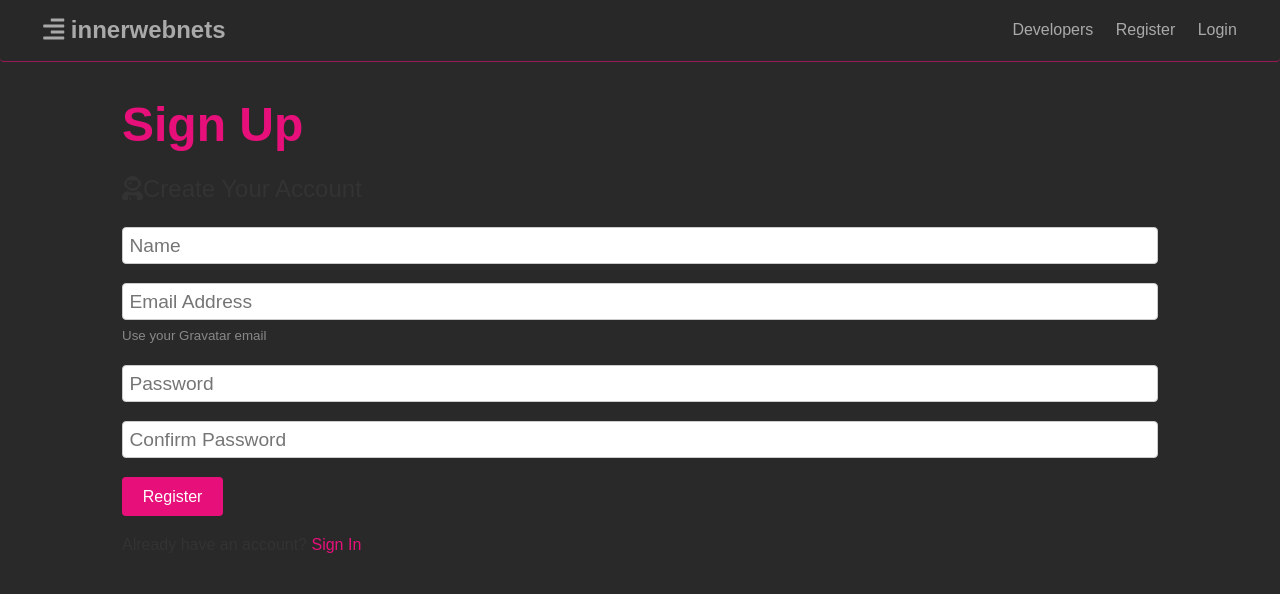
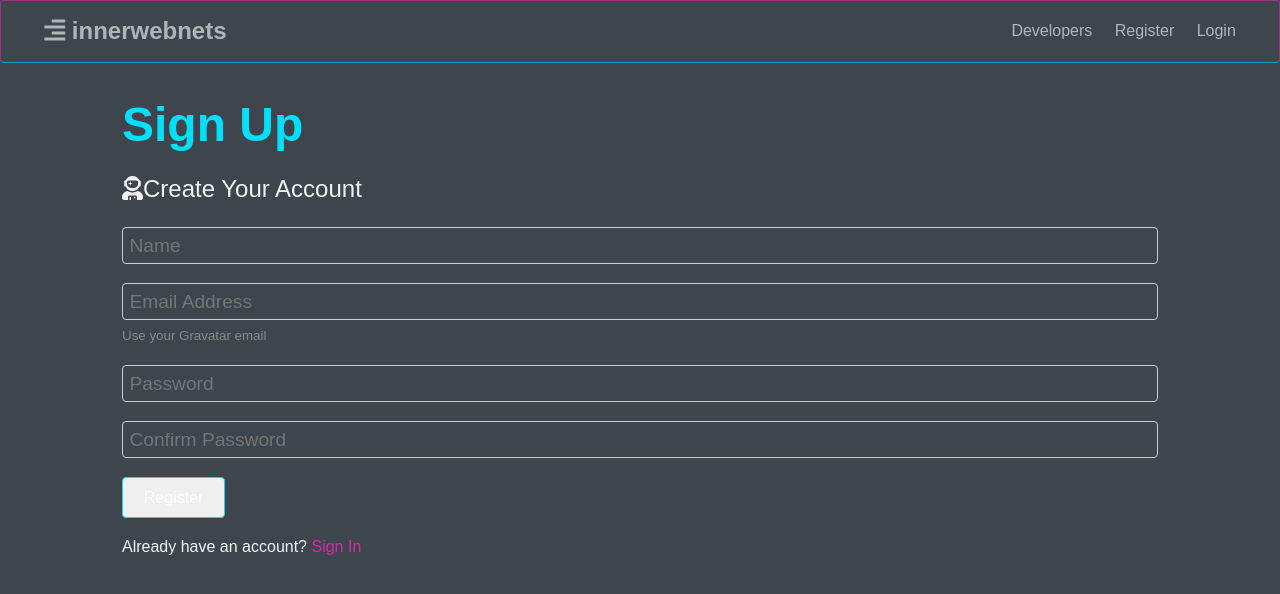
Before and after one commit to konarie1990/innerwebnets, a React (Create React App) app in the folder client/: page /register in a window 1280 px wide. Shown: the top 594 px of the page. Built offline with nearby package versions, Linux system fonts and the light colour scheme; no server answers; the HTML template or start-up script is replaced by a standard one.

Commit message:
comments now working

```diff
--- a/client/src/App.css
+++ b/client/src/App.css
@@ -1,10 +1,11 @@
 /* Global Styles */
 :root {
-  --primary-color: #e7107b;
-  --dark-color: #292929;
-  --light-color: #dddddd;
-  --danger-color: #4b4b4b;
-  --success-color: #07c485;
+  --primary-color: #00dffc;
+  --alt-color: #d829ac;
+  --dark-color: #3e454d;
+  --light-color: #e0e0e0;
+  --danger-color: #f00b57;
+  --success-color: #08e966;
 }
 
 * {
@@ -19,11 +20,11 @@ body {
   font-size: 1rem;
   line-height: 1.6;
   background-color: var(--dark-color);
-  color: #333;
+  color: rgb(243, 243, 243);
 }
 
 a {
-  color: var(--primary-color);
+  color: var(--alt-color);
   text-decoration: none;
 }
 
@@ -69,6 +70,10 @@ img {
 
 .text-primary {
   color: var(--primary-color);
+}
+
+.text-alt {
+  color: var(--alt-color);
 }
 
 .text-dark {
@@ -129,7 +134,7 @@ img {
 
 .btn {
   display: inline-block;
-  background: var(--light-color);
+  border: 1px solid var(--light-color);
   color: #333;
   padding: 0.4rem 1.3rem;
   font-size: 1rem;
@@ -145,8 +150,7 @@ img {
   padding: 0.1rem;
   text-align: center;
   margin: 0.3rem;
-  background: var(--light-color);
-  color: #333;
+  color: var(--light-color);
 }
 
 .alert {
@@ -162,7 +166,7 @@ img {
 .bg-primary,
 .badge-primary,
 .alert-primary {
-  background: var(--primary-color);
+  border: 1px solid var(--primary-color);
   color: #fff;
 }
 
@@ -170,15 +174,15 @@ img {
 .bg-light,
 .badge-light,
 .alert-light {
-  background: var(--light-color);
-  color: #333;
+  border: 1px solid var(--light-color);
+  color: var(--primary-color);
 }
 
 .btn-dark,
 .bg-dark,
 .badge-dark,
 .alert-dark {
-  background: var(--dark-color);
+  border: 1px solid var(--alt-color);
   color: #fff;
 }
 
@@ -209,6 +213,7 @@ img {
 
 .btn:hover {
   opacity: 0.8;
+  background-color: var(--primary-color);
 }
 
 .bg-light,
@@ -258,6 +263,8 @@ img {
   padding: 0.4rem;
   font-size: 1.2rem;
   border: 1px solid #ccc;
+  background-color: var(--dark-color);
+  color: var(--light-color);
 }
 
 .form input[type='submit'],
@@ -297,7 +304,7 @@ button {
 }
 
 .table th {
-  background: var(--light-color);
+  border: 1px solid var(--alt-color);
 }
 
 /* Navbar */
@@ -384,10 +391,10 @@ button {
   border: 1px solid var(--primary-color);
   background: repeating-linear-gradient(
     135deg,
-    var(--primary-color),
-    var(--primary-color) 1px,
+    var(--alt-color),
+    var(--alt-color) 2px,
     var(--dark-color) 1px,
-    var(--dark-color) 40px
+    var(--dark-color) 30px
   );
 }
 
@@ -418,12 +425,12 @@ button {
 
 .profile-exp {
   grid-area: exp;
-  border: 1px solid var(--primary-color);
+  border: 1px solid var(--alt-color);
 }
 
 .profile-edu {
   grid-area: edu;
-  border: 1px solid var(--primary-color);
+  border: 1px solid var(--alt-color);
 }
 
 .profile-exp h2,
@@ -454,6 +461,7 @@ button {
 
 .profile-github .repo {
   display: flex;
+  border: 1px solid var(--primary-color);
 }
 
 .profile-github .repo > div:first-child {
@@ -464,6 +472,11 @@ button {
 .profile-github > div:last-child {
   flex: 3;
   flex-basis: 20%;
+}
+
+.underLine {
+  text-decoration: underline;
+  text-decoration-color: var(--alt-color);
 }
 
 /* Posts Page */
--- a/client/src/App.js
+++ b/client/src/App.js
@@ -13,6 +13,7 @@ import AddEducation from './components/profile-form/AddEducation';
 import Profiles from './components/profiles/Profiles';
 import Profile from './components/profile/Profile';
 import Posts from './components/posts/Posts';
+import Post from './components/post/Post';
 import PrivateRoute from './components/routing/PrivateRoute';
 // Redux
 import { Provider } from 'react-redux';
@@ -66,6 +67,7 @@ const App = () => {
                 component={AddEducation}
               />
               <PrivateRoute exact path='/posts' component={Posts} />
+              <PrivateRoute exact path='/posts/:id' component={Post} />
             </Switch>
           </section>
         </Fragment>
--- a/client/src/components/dashboard/Dashboard.js
+++ b/client/src/components/dashboard/Dashboard.js
@@ -24,7 +24,7 @@ const Dashboard = ({
     <Fragment>
       <h1 className='large text-primary'>Dashboard</h1>
       <p className='lead'>
-        <i className='fas fa-user' /> Welcome {user && user.name}
+        <i className='fas fa-user-astronaut' /> Welcome {user && user.name}
       </p>
       {profile !== null ? (
         <Fragment>
@@ -34,7 +34,7 @@ const Dashboard = ({
 
           <div className='my-2'>
             <button className='btn btn-danger' onClick={() => deleteAccount()}>
-              <i className='fas fa-user-minus' /> Delete My Account
+              <i class='fas fa-fire-alt' /> Delete Account
             </button>
           </div>
         </Fragment>
--- a/client/src/components/dashboard/DashboardActions.js
+++ b/client/src/components/dashboard/DashboardActions.js
@@ -5,13 +5,13 @@ const DashboardActions = () => {
   return (
     <div class='dash-buttons'>
       <Link to='/edit-profile' class='btn'>
-        <i class='fas fa-user-astronaut text-primary' /> Edit Profile
+        <i class='fas fa-user-astronaut text-alt' /> Edit Profile
       </Link>
       <Link to='/add-experience' class='btn'>
-        <i class='fas fa-briefcase text-primary' /> Add Experience
+        <i class='fas fa-briefcase text-alt' /> Add Experience
       </Link>
       <Link to='/add-education' class='btn'>
-        <i class='fas fa-glasses text-primary' /> Add Education
+        <i class='fas fa-glasses text-alt' /> Add Education
       </Link>
     </div>
   );
--- a/client/src/components/layout/Landing.js
+++ b/client/src/components/layout/Landing.js
@@ -20,7 +20,11 @@ const Landing = ({ isAuthenticated }) => {
             <Link to='/register' className='btn btn-primary'>
               Get Started
             </Link>
-            <Link to='/login' className='btn'>
+            <Link
+              to='/login'
+              className='btn'
+              style={{ border: '1px solid var(--primary-color)' }}
+            >
               Login
             </Link>
           </div>
--- a/client/src/components/posts/PostForm.js
+++ b/client/src/components/posts/PostForm.js
@@ -27,8 +27,9 @@ const PostForm = ({ addPost }) => {
           value={text}
           onChange={e => setText(e.target.value)}
           required
+          className='bg-dark'
         />
-        <input type='submit' className='btn btn-dark my-1' value='Submit' />
+        <input type='submit' className='btn btn-primary my-1' value='Submit' />
       </form>
     </div>
   );
--- a/client/src/components/profile-form/AddEducation.js
+++ b/client/src/components/profile-form/AddEducation.js
@@ -34,8 +34,8 @@ const AddEducation = ({ addEducation, history }) => {
     <Fragment>
       <h1 className='large text-primary'>Add Your Education</h1>
       <p className='lead'>
-        <i className='fas fa-code-branch' /> Add any school or bootcamp you
-        attended
+        <i className='fas fa-code-branch text-alt' /> Add any school or bootcamp
+        you attended
       </p>
       <small>* = required field</small>
       <form
--- a/client/src/components/profile-form/AddExperience.js
+++ b/client/src/components/profile-form/AddExperience.js
@@ -24,8 +24,8 @@ const AddExperience = ({ addExperience, history }) => {
     <Fragment>
       <h1 className='large text-primary'>Add An Experience</h1>
       <p className='lead'>
-        <i className='fas fa-code-branch' /> Add any positions that you have
-        held in the past
+        <i className='fas fa-code-branch text-alt' /> Add past development
+        positions
       </p>
       <small>* = required field</small>
       <form
--- a/client/src/components/profile/ProfileAbout.js
+++ b/client/src/components/profile/ProfileAbout.js
@@ -20,7 +20,7 @@ const ProfileAbout = ({
     <div className='skills'>
       {skills.map((skill, index) => (
         <div key={index} className='p-1'>
-          <i class='fas fa-check-circle' /> {skill}
+          <i class='fas fa-check-circle text-primary' /> {skill}
         </div>
       ))}
     </div>
--- a/client/src/components/profile/ProfileGithub.js
+++ b/client/src/components/profile/ProfileGithub.js
@@ -13,12 +13,12 @@ const ProfileGithub = ({ username, getGithubRepos, repos }) => {
 
   return (
     <div className='profile-github'>
-      <h2 className='text-primary my-1'>Github Repos</h2>
+      <h2 className='text-alt my-1'>Github Repos</h2>
       {repos === null ? (
         <Spinner />
       ) : (
         repos.map(repo => (
-          <div key={repo.id} className='repo bg-white p-1 my-1'>
+          <div key={repo.id} className='repo p-1 my-1'>
             <div>
               <h4>
                 <a
--- a/client/src/components/profiles/ProfileItem.js
+++ b/client/src/components/profiles/ProfileItem.js
@@ -15,7 +15,7 @@ const ProfileItem = ({
     <div className='profile bg-dark'>
       <img src={avatar} alt='' className='round-img' />
       <div>
-        <h2>{name}</h2>
+        <h2 className='underLine'>{name}</h2>
         <p>
           {status} {company && <span> at {company}</span>}
         </p>
@@ -26,8 +26,8 @@ const ProfileItem = ({
       </div>
       <ul>
         {skills.slice(0, 4).map((skill, index) => (
-          <li key={index} className='text-primary'>
-            <i class='fas fa-check-circle' /> {skill}
+          <li key={index}>
+            <i class='fas fa-check-circle text-primary' /> {skill}
           </li>
         ))}
       </ul>
```
